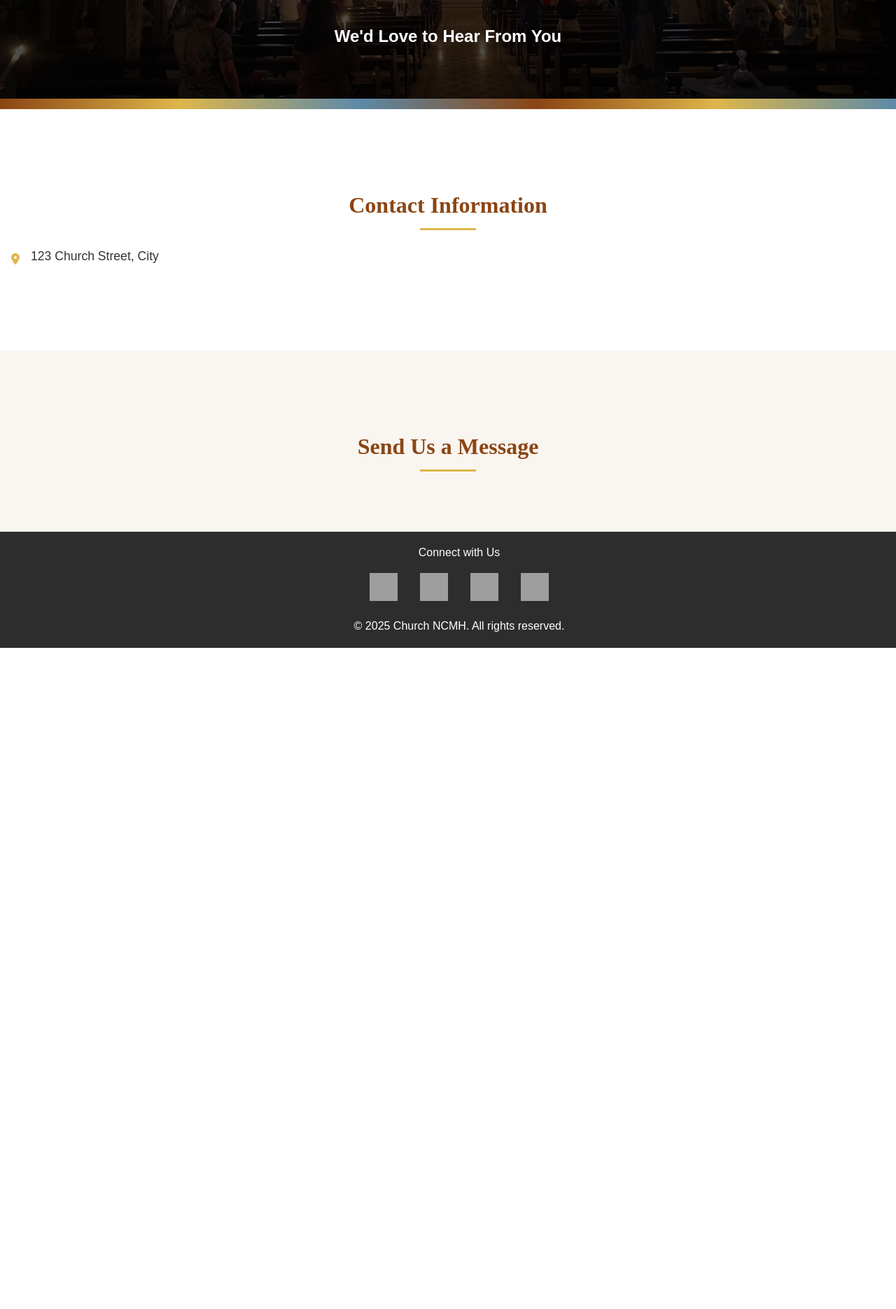
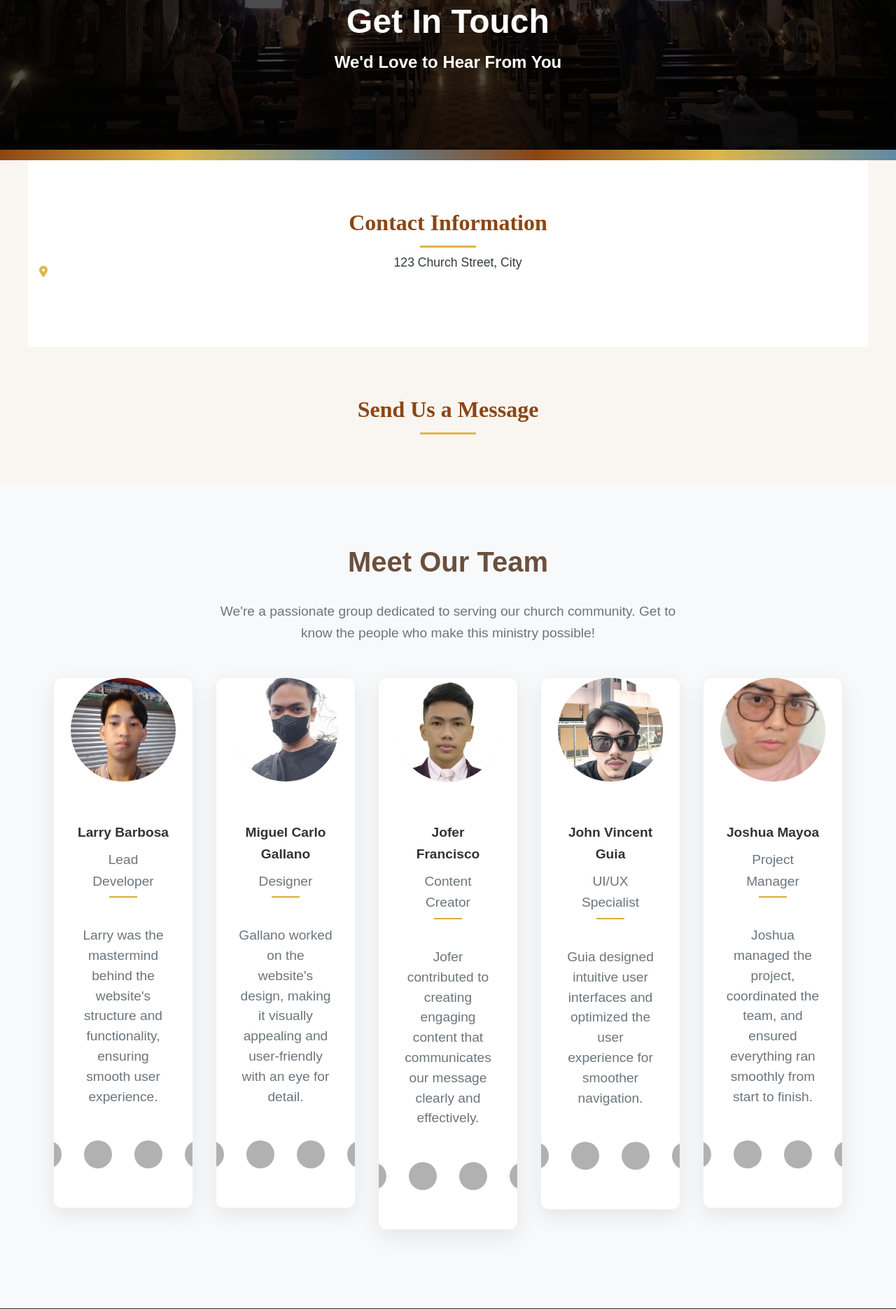
Before and after one commit to ihatenumbers/SE-Website, a PHP site: page /contact.html in a window 1280 px wide. Shown: the part 321-2192 px from the top of the page at 70% size. Before the commit the page ends 1247 px from the top, so only its background shows below. Run offline with PHP 8.4, Linux system fonts and the light colour scheme; grey boxes are pictures that could not be loaded.

Commit message:
changes 4

```diff
--- a/contact.html
+++ b/contact.html
@@ -48,6 +48,105 @@
     </form>
   </section>
 
+  <!-- Team Section -->
+  <section class="team-section">
+    <h3 class="text-2.5xl font-bold text-center text-gray-800 mb-6">Meet Our Team</h3>
+    <p class="text-center text-lg text-gray-600 mb-12">
+      We're a passionate group dedicated to serving our church community. Get to know the people who make this ministry possible!
+    </p>
+    <div class="team-members">
+      <!-- Team Member 1 -->
+      <div class="team-member">
+        <div class="team-card">
+          <img src="images/Barbosa.jpg" alt="Larry Barbosa" class="team-img">
+          <div class="team-info">
+            <h4 class="team-name">Larry Barbosa</h4>
+            <p class="team-role">Lead Developer</p>
+            <p class="team-description">Larry was the mastermind behind the website's structure and functionality, ensuring smooth user experience.</p>
+            <div class="social-icons">
+              <a href="#" class="social-icon" target="_blank"><img src="https://img.icons8.com/ios/50/ffffff/facebook.png" alt="Facebook" /></a>
+              <a href="#" class="social-icon" target="_blank"><img src="https://img.icons8.com/ios/50/ffffff/instagram-new.png" alt="Instagram" /></a>
+              <a href="#" class="social-icon" target="_blank"><img src="https://img.icons8.com/ios/50/ffffff/twitter.png" alt="Twitter" /></a>
+              <a href="#" class="social-icon" target="_blank"><img src="https://img.icons8.com/ios/50/ffffff/youtube.png" alt="YouTube" /></a>
+            </div>
+          </div>
+        </div>
+      </div>
+
+      <!-- Team Member 2 -->
+      <div class="team-member">
+        <div class="team-card">
+          <img src="images/Gallano.jpg" alt="Miguel Carlo Gallano" class="team-img">
+          <div class="team-info">
+            <h4 class="team-name">Miguel Carlo Gallano</h4>
+            <p class="team-role">Designer</p>
+            <p class="team-description">Gallano worked on the website's design, making it visually appealing and user-friendly with an eye for detail.</p>
+            <div class="social-icons">
+              <a href="#" class="social-icon" target="_blank"><img src="https://img.icons8.com/ios/50/ffffff/facebook.png" alt="Facebook" /></a>
+              <a href="#" class="social-icon" target="_blank"><img src="https://img.icons8.com/ios/50/ffffff/instagram-new.png" alt="Instagram" /></a>
+              <a href="#" class="social-icon" target="_blank"><img src="https://img.icons8.com/ios/50/ffffff/twitter.png" alt="Twitter" /></a>
+              <a href="#" class="social-icon" target="_blank"><img src="https://img.icons8.com/ios/50/ffffff/youtube.png" alt="YouTube" /></a>
+            </div>
+          </div>
+        </div>
+      </div>
+
+      <!-- Team Member 3 -->
+      <div class="team-member">
+        <div class="team-card">
+          <img src="images/Jofer1.jpeg" alt="Jofer Francisco" class="team-img">
+          <div class="team-info">
+            <h4 class="team-name">Jofer Francisco</h4>
+            <p class="team-role">Content Creator</p>
+            <p class="team-description">Jofer contributed to creating engaging content that communicates our message clearly and effectively.</p>
+            <div class="social-icons">
+              <a href="#" class="social-icon" target="_blank"><img src="https://img.icons8.com/ios/50/ffffff/facebook.png" alt="Facebook" /></a>
+              <a href="#" class="social-icon" target="_blank"><img src="https://img.icons8.com/ios/50/ffffff/instagram-new.png" alt="Instagram" /></a>
+              <a href="#" class="social-icon" target="_blank"><img src="https://img.icons8.com/ios/50/ffffff/twitter.png" alt="Twitter" /></a>
+              <a href="#" class="social-icon" target="_blank"><img src="https://img.icons8.com/ios/50/ffffff/youtube.png" alt="YouTube" /></a>
+            </div>
+          </div>
+        </div>
+      </div>
+
+      <!-- Team Member 4 -->
+      <div class="team-member">
+        <div class="team-card">
+          <img src="images/Guia.jpg" alt="John Vincent Guia" class="team-img">
+          <div class="team-info">
+            <h4 class="team-name">John Vincent Guia</h4>
+            <p class="team-role">UI/UX Specialist</p>
+            <p class="team-description">Guia designed intuitive user interfaces and optimized the user experience for smoother navigation.</p>
+            <div class="social-icons">
+              <a href="#" class="social-icon" target="_blank"><img src="https://img.icons8.com/ios/50/ffffff/facebook.png" alt="Facebook" /></a>
+              <a href="#" class="social-icon" target="_blank"><img src="https://img.icons8.com/ios/50/ffffff/instagram-new.png" alt="Instagram" /></a>
+              <a href="#" class="social-icon" target="_blank"><img src="https://img.icons8.com/ios/50/ffffff/twitter.png" alt="Twitter" /></a>
+              <a href="#" class="social-icon" target="_blank"><img src="https://img.icons8.com/ios/50/ffffff/youtube.png" alt="YouTube" /></a>
+            </div>
+          </div>
+        </div>
+      </div>
+
+      <!-- Team Member 5 -->
+      <div class="team-member">
+        <div class="team-card">
+          <img src="images/Mayoya.jpg" alt="Joshua Mayoa" class="team-img">
+          <div class="team-info">
+            <h4 class="team-name">Joshua Mayoa</h4>
+            <p class="team-role">Project Manager</p>
+            <p class="team-description">Joshua managed the project, coordinated the team, and ensured everything ran smoothly from start to finish.</p>
+            <div class="social-icons">
+              <a href="#" class="social-icon" target="_blank"><img src="https://img.icons8.com/ios/50/ffffff/facebook.png" alt="Facebook" /></a>
+              <a href="#" class="social-icon" target="_blank"><img src="https://img.icons8.com/ios/50/ffffff/instagram-new.png" alt="Instagram" /></a>
+              <a href="#" class="social-icon" target="_blank"><img src="https://img.icons8.com/ios/50/ffffff/twitter.png" alt="Twitter" /></a>
+              <a href="#" class="social-icon" target="_blank"><img src="https://img.icons8.com/ios/50/ffffff/youtube.png" alt="YouTube" /></a>
+            </div>
+          </div>
+        </div>
+      </div>
+    </div>
+  </section>
+
   <div id="footer-placeholder"></div>
   <script>
     fetch('footer.html')
--- a/css/style.css
+++ b/css/style.css
@@ -1,12 +1,20 @@
-    /* Base Styles */
+    /* Modern Base Styles */
     :root {
-      --primary: #8B4513;
-      --secondary: #DEB64B;
+      --primary: #6B4F3D; /* Updated brown */
+      --secondary: #D4AF37; /* Gold */
       --accent: #5D8AA8;
-      --light: #f9f5f0;
-      --dark: #2d2d2d;
-      --text: #333;
+      --light: #f8f9fa;
+      --dark: #212529;
+      --text: #343a40;
       --white: #ffffff;
+      --gray: #6c757d;
+      --max-width: 1200px;
+    }
+
+    * {
+      box-sizing: border-box;
+      margin: 0;
+      padding: 0;
     }
 
     /* Logo Styles */
@@ -116,8 +124,13 @@
                   url('images/Churchpic.jpg') center/cover no-repeat;
       color: white;
       text-align: center;
-      padding: 4rem 2rem;
+      padding: 6rem 2rem;
       position: relative;
+      display: flex;
+      flex-direction: column;
+      align-items: center;
+      justify-content: center;
+      min-height: 60vh;
     }
 
     header::after {
@@ -253,8 +266,38 @@
 
     .content-section {
       text-align: center;
-      padding: 5rem 1rem;
+      padding: 4rem 1rem;
       position: relative;
+      max-width: var(--max-width);
+      margin: 0 auto;
+    }
+
+    .content-section h3 {
+      font-family: 'Playfair Display', serif;
+      font-size: 2.5rem;
+      color: var(--primary);
+      margin-bottom: 2rem;
+      position: relative;
+      display: inline-block;
+    }
+
+    .content-section h3::after {
+      content: '';
+      position: absolute;
+      bottom: -10px;
+      left: 50%;
+      transform: translateX(-50%);
+      width: 80px;
+      height: 3px;
+      background: var(--secondary);
+    }
+
+    .content-section p {
+      font-size: 1.1rem;
+      line-height: 1.8;
+      color: var(--text);
+      max-width: 800px;
+      margin: 0 auto 2rem;
     }
 
     .content-section:nth-child(odd) {
@@ -441,9 +484,22 @@
     }
 
   .team-section {
-    background-color: #f3f4f6;
-    padding: 3rem 1rem;
+    background-color: var(--light);
+    padding: 5rem 1rem;
     text-align: center;
+  }
+
+  .team-section h3 {
+    font-size: 2.5rem;
+    margin-bottom: 1.5rem;
+    color: var(--primary);
+  }
+
+  .team-section p {
+    font-size: 1.2rem;
+    color: var(--gray);
+    max-width: 700px;
+    margin: 0 auto 3rem;
   }
 
   .team-members {
@@ -466,10 +522,18 @@
 
   .team-card {
     background-color: white;
-    border-radius: 10px;
-    box-shadow: 0 4px 12px rgba(0, 0, 0, 0.1);
+    border-radius: 12px;
+    box-shadow: 0 10px 30px rgba(0, 0, 0, 0.08);
     overflow: hidden;
-    transition: transform 0.3s ease, box-shadow 0.3s ease;
+    transition: all 0.3s ease;
+    border: 1px solid rgba(0,0,0,0.05);
+    max-width: 300px;
+    margin: 0 auto;
+  }
+
+  .team-card:hover {
+    transform: translateY(-8px);
+    box-shadow: 0 15px 35px rgba(0, 0, 0, 0.12);
   }
 
   .team-card:hover {
@@ -485,7 +549,34 @@
   }
 
   .team-info {
-    padding: 1.5rem;
+    padding: 2rem;
+  }
+
+  .team-name {
+    font-size: 1.3rem;
+    font-weight: 600;
+    color: var(--dark);
+    margin-bottom: 0.5rem;
+  }
+
+  .team-role {
+    font-size: 1rem;
+    color: var(--secondary);
+    font-weight: 500;
+    margin-bottom: 1.5rem;
+    position: relative;
+    display: inline-block;
+  }
+
+  .team-role::after {
+    content: '';
+    position: absolute;
+    bottom: -8px;
+    left: 50%;
+    transform: translateX(-50%);
+    width: 40px;
+    height: 2px;
+    background: var(--secondary);
   }
 
   .team-name {
@@ -507,17 +598,22 @@
   }
 
   .social-icons {
-  display: flex;
-  justify-content: center;
-  gap: 1rem; /* Adjust the gap to a smaller value */
-  margin-top: 1rem; /* Reduce the margin if needed */
-
+    display: flex;
+    justify-content: center;
+    gap: 1.5rem;
+    margin-top: 1.5rem;
   }
 
   .social-icon img {
-    width: 20px;
-    height: 20px;
-    transition: transform 0.3s ease;
+    width: 24px;
+    height: 24px;
+    transition: all 0.3s ease;
+    opacity: 0.8;
+  }
+
+  .social-icon:hover img {
+    transform: scale(1.2);
+    opacity: 1;
   }
 
   .social-icon:hover img {
```
Also changed, not shown: index.html (+0 -98 lines).
